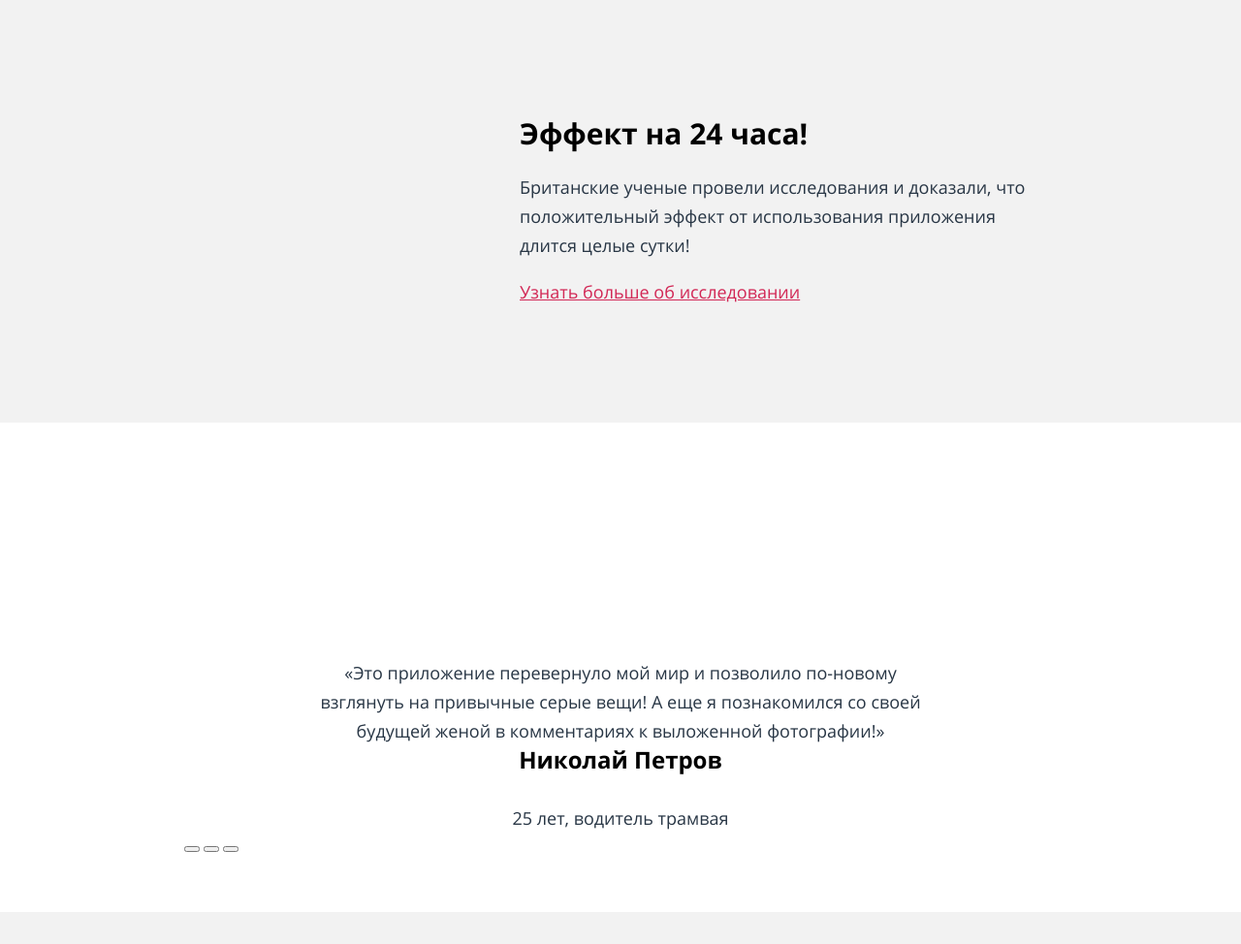
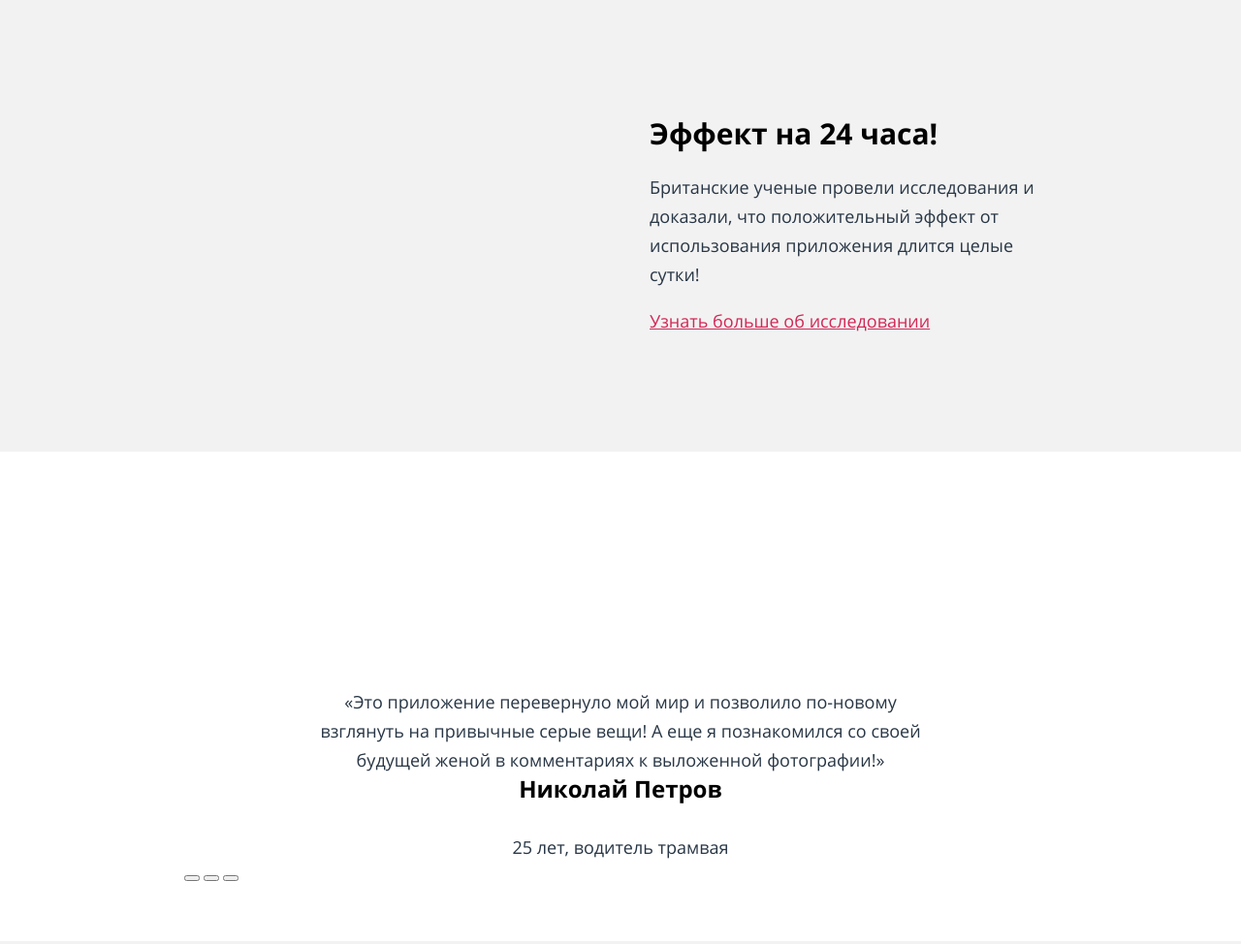
Before and after one commit to Somebody9372/1207045-pink-21, a website: page source/index.html in a window 1280 px wide. Shown: the part 2000-2974 px from the top of the page at 97% size. Drawn offline with nearby package versions, Linux system fonts and the light colour scheme; files that its build step writes are made by us from their sources.

Commit message:
убирает прокрутку,убирает лишние обёртки

```diff
--- a/source/index.html
+++ b/source/index.html
@@ -101,17 +101,14 @@
 
     <section class="effect">
       <div class="effect__container container">
-        <div class="effect__wrapper">
         <h2 class="effect__title">Эффект на 24 часа!</h2>
         <p class="effect__text">Британские ученые провели исследования и доказали, что положительный эффект от
           использования приложения длится целые сутки!</p>
         <a href="#" class="effect__link">Узнать больше об исследовании</a>
       </div>
-      </div>
     </section>
 
-    <div class="container">
-      <section class="reviews">
+    <section class="reviews container">
       <h2 class="visually-hidden">Отзывы о приложении pink</h2>
       <div class="reviews__item">
         <p class="reviews__author">Николай Петров</p>
@@ -144,7 +141,6 @@
         <span class="visually-hidden">Третий отзыв</span>
       </button>
     </section>
-    </div>
 
     <section class="price">
       <div class="price__container container">
--- a/source/sass/blocks/effect.scss
+++ b/source/sass/blocks/effect.scss
@@ -15,16 +15,14 @@
   }
 }
 
-.effect__wrapper {
+.effect__container {
 
   @media (min-width: $tablet-width) {
-    max-width: 310px;
-    margin-left: auto;
+  padding-left: 300px;
   }
 
   @media (min-width: $desktop-width) {
-    max-width: 534px;
-    margin-right: 20px;
+    padding-left: 500px;
   }
 }
 
--- a/source/sass/blocks/price.scss
+++ b/source/sass/blocks/price.scss
@@ -4,6 +4,8 @@
 
   padding-top: 140px;
   padding-bottom: 49px;
+
+  overflow: hidden;
 
   @media (min-width: $tablet-width) {
     padding-top: 115px;
```
Also changed, not shown: source/form.html (+3 -1 lines). Lines whose indentation alone changed are shown as unchanged.
